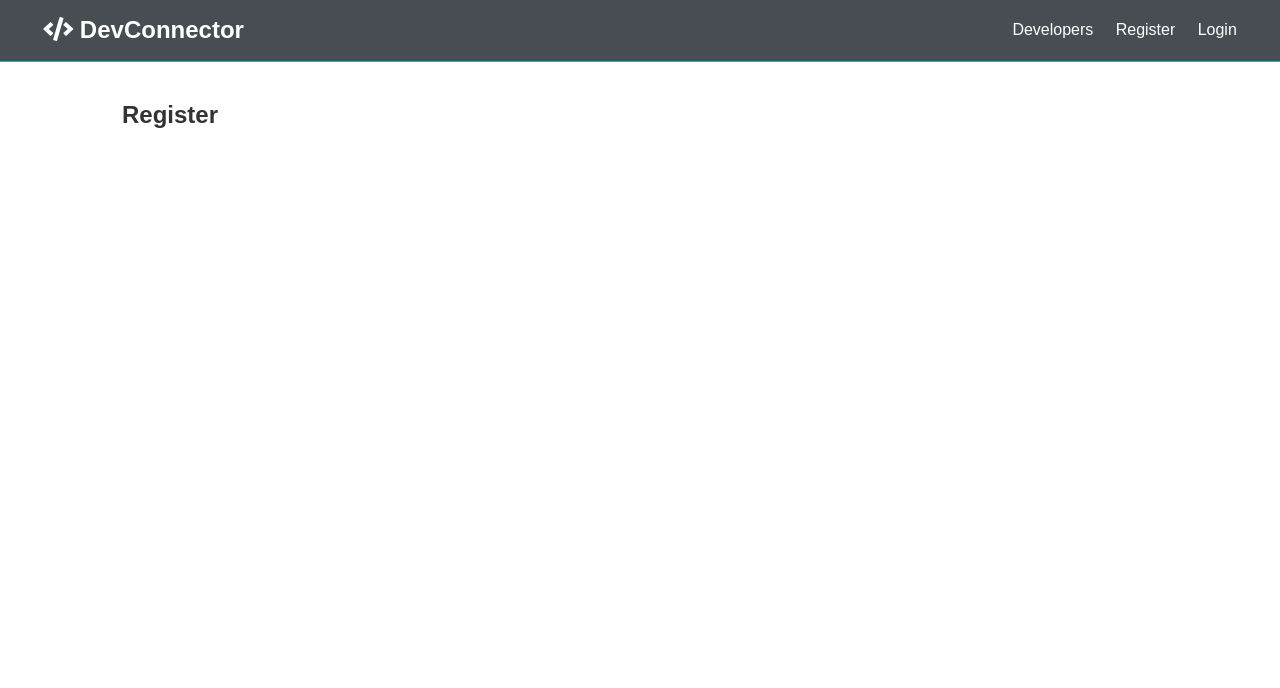
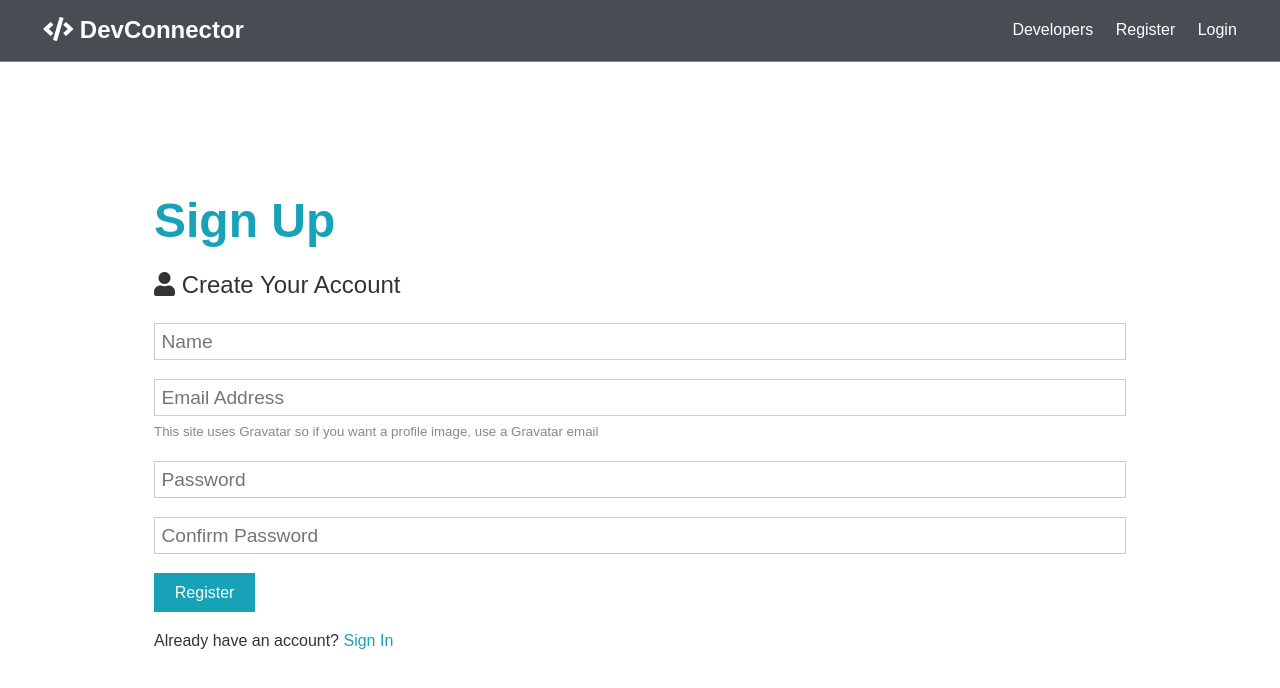
Before and after one commit to nortonlui/devconnector, a React (Create React App) app in the folder client/: page /register in a window 1280 px wide. Shown: the top 688 px of the page. Built offline with nearby package versions, Linux system fonts and the light colour scheme.

Commit message:
Getting started with React 2

```diff
--- a/client/src/components/auth/Login.js
+++ b/client/src/components/auth/Login.js
@@ -1,10 +1,58 @@
 import React from 'react';
+import { Link } from 'react-router-dom';
 
 const Login = () => {
+  const [formData, setFormData] = React.useState({
+    email: '',
+    password: '',
+  });
+
+  const { email, password } = formData;
+
+  const onChange = (e) => {
+    setFormData({ ...formData, [e.target.name]: e.target.value });
+  };
+
+  const onSubmit = async (e) => {
+    e.preventDefault();
+    console.log('SUCCESS');
+  };
+
   return (
-    <div>
-      <h1>Login</h1>
-    </div>
+    <>
+      <section className="container">
+        <h1 className="large text-primary">Sign In</h1>
+        <p className="lead">
+          <i className="fas fa-user"></i> Sign Into Your Account
+        </p>
+        <form className="form" onSubmit={onSubmit}>
+          <div className="form-group">
+            <input
+              type="email"
+              placeholder="Email Address"
+              name="email"
+              value={email}
+              onChange={onChange}
+              required
+            />
+          </div>
+          <div className="form-group">
+            <input
+              type="password"
+              placeholder="Password"
+              name="password"
+              minLength="6"
+              value={password}
+              onChange={onChange}
+            />
+          </div>
+          <input type="submit" className="btn btn-primary" value="Login" />
+        </form>
+        <p className="my-1">
+          Don't have an account? <Link to="/register">Sign Up</Link>
+        </p>
+      </section>
+    </>
   );
 };
 
--- a/client/src/components/auth/Register.js
+++ b/client/src/components/auth/Register.js
@@ -1,10 +1,88 @@
 import React from 'react';
+import { Link } from 'react-router-dom';
 
 const Register = () => {
+  const [formData, setFormData] = React.useState({
+    name: '',
+    email: '',
+    password: '',
+    password2: '',
+  });
+
+  const { name, email, password, password2 } = formData;
+
+  const onChange = (e) => {
+    setFormData({ ...formData, [e.target.name]: e.target.value });
+  };
+
+  const onSubmit = async (e) => {
+    e.preventDefault();
+    if (password !== password2) {
+      console.log('Passwords do not match');
+    } else {
+      console.log('SUCCESS');
+    }
+  };
+
   return (
-    <div>
-      <h1>Register</h1>
-    </div>
+    <>
+      <section className="container">
+        <h1 className="large text-primary">Sign Up</h1>
+        <p className="lead">
+          <i className="fas fa-user"></i> Create Your Account
+        </p>
+        <form className="form" onSubmit={onSubmit}>
+          <div className="form-group">
+            <input
+              type="text"
+              placeholder="Name"
+              name="name"
+              required
+              onChange={onChange}
+              value={name}
+            />
+          </div>
+          <div className="form-group">
+            <input
+              type="email"
+              placeholder="Email Address"
+              name="email"
+              value={email}
+              onChange={onChange}
+              required
+            />
+            <small className="form-text">
+              This site uses Gravatar so if you want a profile image, use a
+              Gravatar email
+            </small>
+          </div>
+          <div className="form-group">
+            <input
+              type="password"
+              placeholder="Password"
+              name="password"
+              minLength="6"
+              value={password}
+              onChange={onChange}
+            />
+          </div>
+          <div className="form-group">
+            <input
+              type="password"
+              placeholder="Confirm Password"
+              name="password2"
+              minLength="6"
+              value={password2}
+              onChange={onChange}
+            />
+          </div>
+          <input type="submit" className="btn btn-primary" value="Register" />
+        </form>
+        <p className="my-1">
+          Already have an account? <Link to="/login">Sign In</Link>
+        </p>
+      </section>
+    </>
   );
 };
 
```
